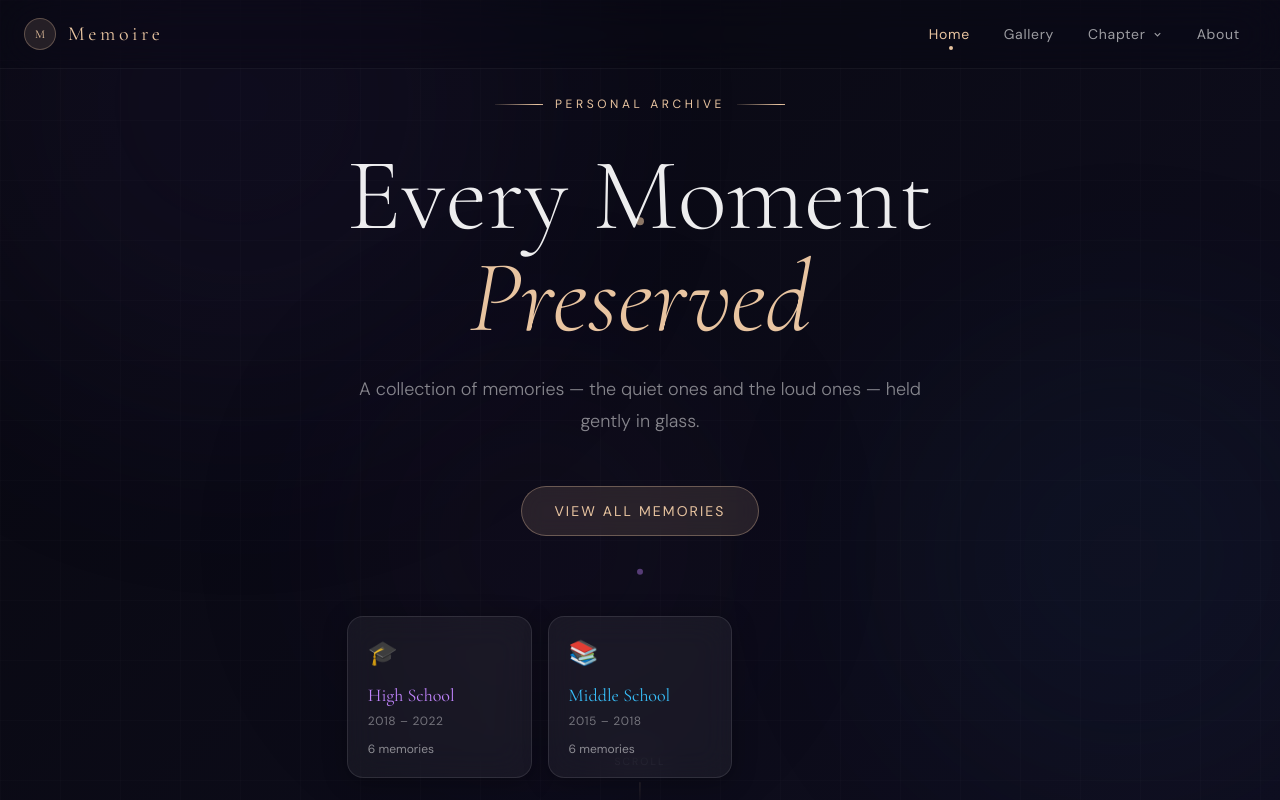
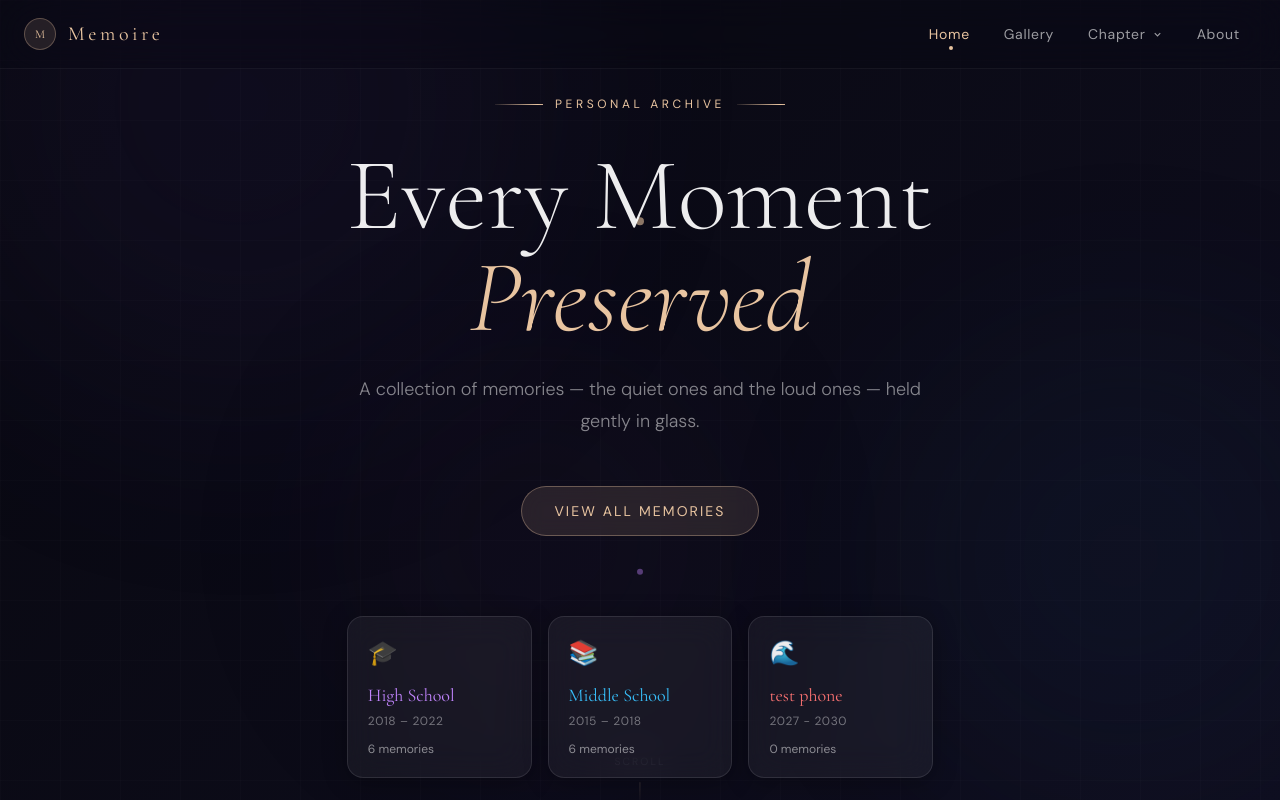
Before and after one commit to dearlyfebrianos/Memoire, a React (Vite) app: page / in a window 1280 px wide. Shown: the top 800 px of the page. Built offline with nearby package versions, Linux system fonts and the light colour scheme; the HTML template or start-up script is replaced by a standard one.

Commit message:
📸 Update photos.js — 17/2/2026, 17.35.39

```diff
--- a/src/data/photos.js
+++ b/src/data/photos.js
@@ -133,6 +133,19 @@ export const chapters = [
         tags: ["milestone", "farewell"],
       }
     ],
+  },
+  {
+    id: "test-phone",
+    label: "test phone",
+    slug: "test-phone",
+    years: "2027 - 2030",
+    description: "TENTANG SAYA DIKAPAL TANKER",
+    coverGradient: "from-slate-900/40 to-gray-900/30",
+    accentColor: "#f87171",
+    emoji: "🌊",
+    photos: [
+
+    ],
   }
 ];
 
```
